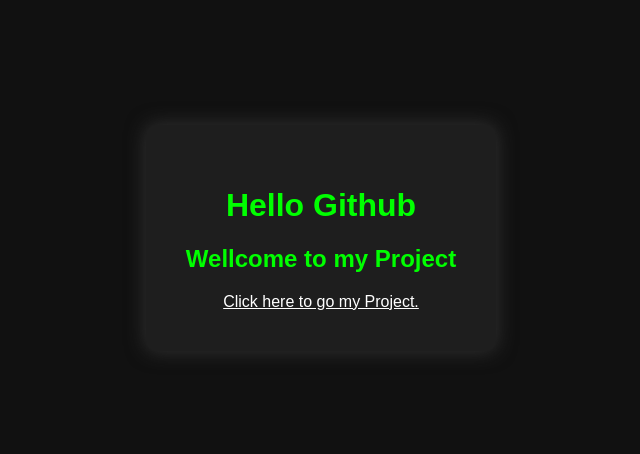
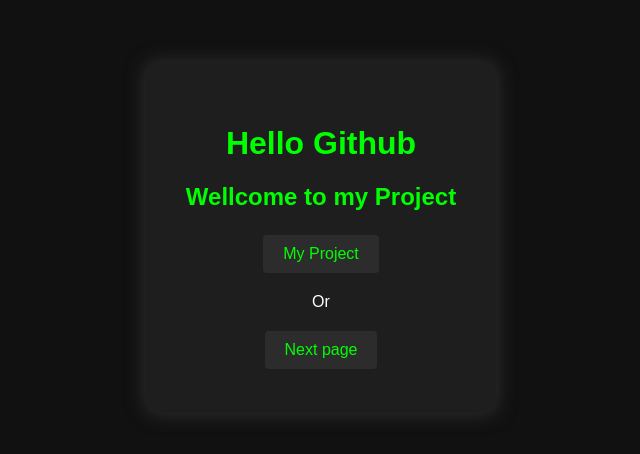
Before and after one commit to Zenith707/Zenith-Project, a plain HTML site: page index.html in a window 1280 px wide. Shown: the part 170-624 px from the top of the page, without its empty margins (319-959 px from the left). Drawn offline with Linux system fonts and the light colour scheme.

Commit message:
Add music page with HTML & CSS

```diff
--- a/index.html
+++ b/index.html
@@ -5,12 +5,29 @@
     <title>My First Project in my Github</title>
     <meta name="viewport" content="width=device-width, initial-scale=1.0">
     <link rel="stylesheet" href="style.css">
+    <style>
+        .button-class{
+            background-color: #4e4b4b52;
+            border: none;
+            color: #0f0;
+            padding: 10px 20px;
+            text-align: center;
+            text-decoration: none;
+            display: inline-block;
+            font-size: 16px;
+            margin: 4px 2px;
+            cursor: pointer;
+            border-radius: 4px;
+        }
+    </style>
 </head>
 <body>
     <div class="box">
     <h1>Hello Github</h1>
     <h2>Wellcome to my Project</h2>
-    <a href="https://github.com/Zenith707/Zenith-Project">Click here to go my Project.</a>
+    <a href="https://github.com/Zenith707/Zenith-Project" class="button-class">My Project</a>
+    <p>Or</p>
+    <a href="music.html" class="button-class">Next page</a>
     </div>
 </body>
 </html>
--- /dev/null
+++ b/music-style.css
@@ -0,0 +1,4 @@
+body{
+    font-family: arial,sans-serif;
+    background-color: #f4f4f4;
+}
```
Also changed, not shown: music.html (added, +12 -0 lines).
